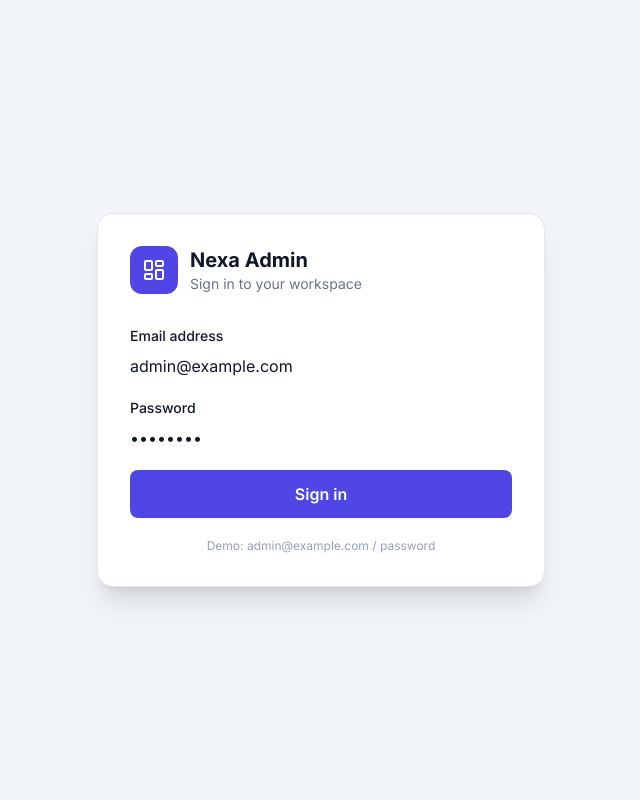
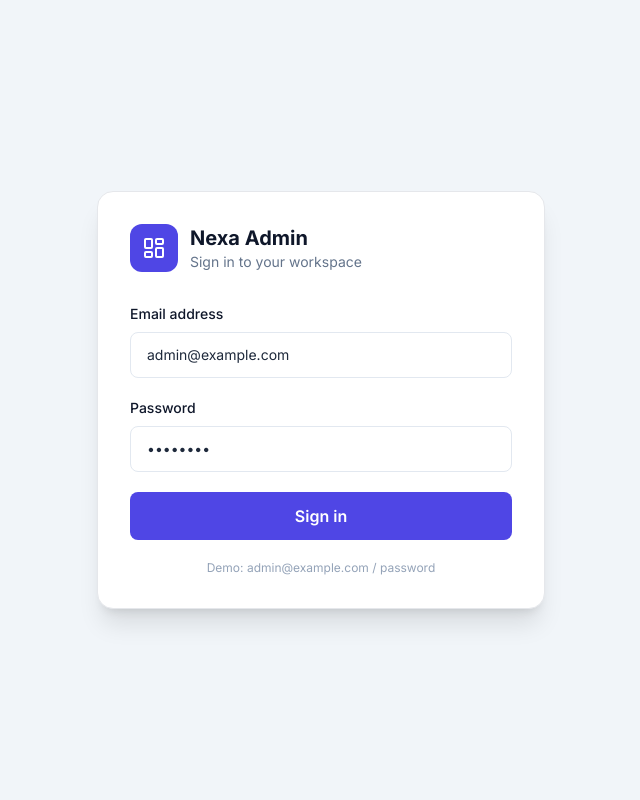
Before and after one commit to meigiyanto/nexa-admin, a Laravel app: template resources/views/app.blade.php in a window 1280 px wide. Shown: the whole page, without its empty margins (319-959 px from the left). Run offline with Laravel 12, Linux system fonts and the light colour scheme; the template is opened without the code that fills it, so the values that code supplies are empty; style sheets or scripts are compiled from the project's sources.

Commit message:
Polish form input focus and spacing styles

```diff
--- a/resources/css/app.css
+++ b/resources/css/app.css
@@ -16,3 +16,20 @@ body {
 button, input, select, textarea {
     font: inherit;
 }
+
+
+@layer base {
+    input:not([type="checkbox"]):not([type="radio"]):not([type="file"]),
+    select,
+    textarea {
+        @apply rounded-lg border border-slate-200 bg-white px-4 py-3 text-sm text-slate-800 placeholder:text-slate-400;
+        @apply outline-none transition-colors focus:border-transparent focus:outline-none focus:ring-0 focus:ring-offset-0;
+    }
+
+    input:not([type="checkbox"]):not([type="radio"]):not([type="file"]):focus,
+    select:focus,
+    textarea:focus {
+        @apply border-transparent outline-none ring-0;
+        box-shadow: none;
+    }
+}
```
